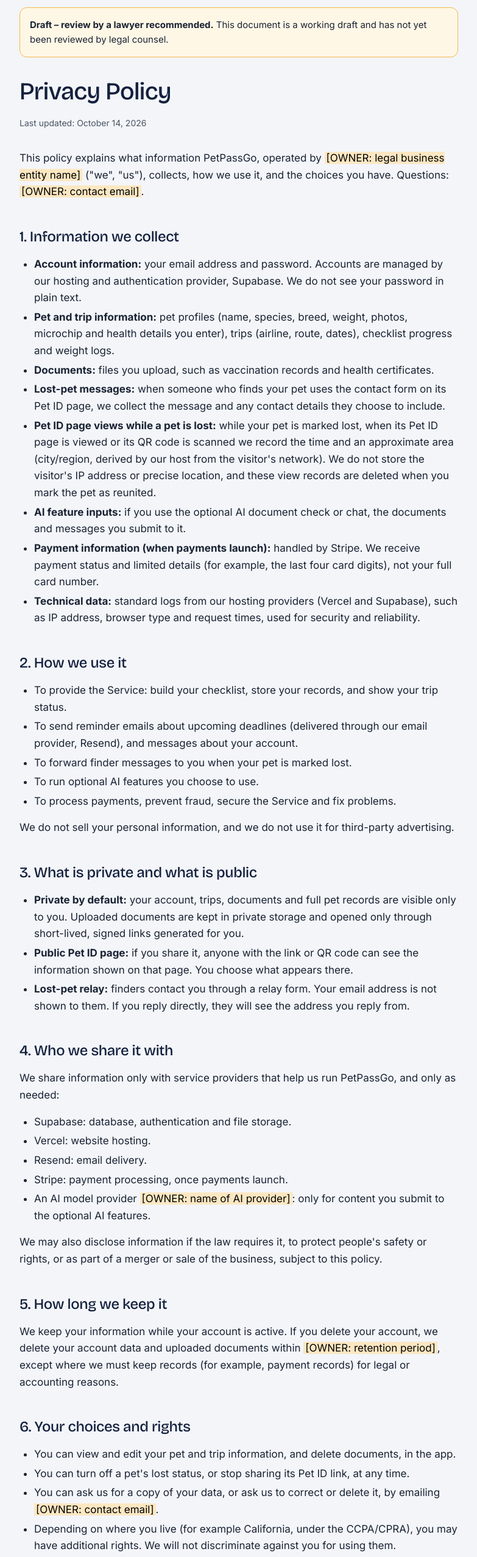
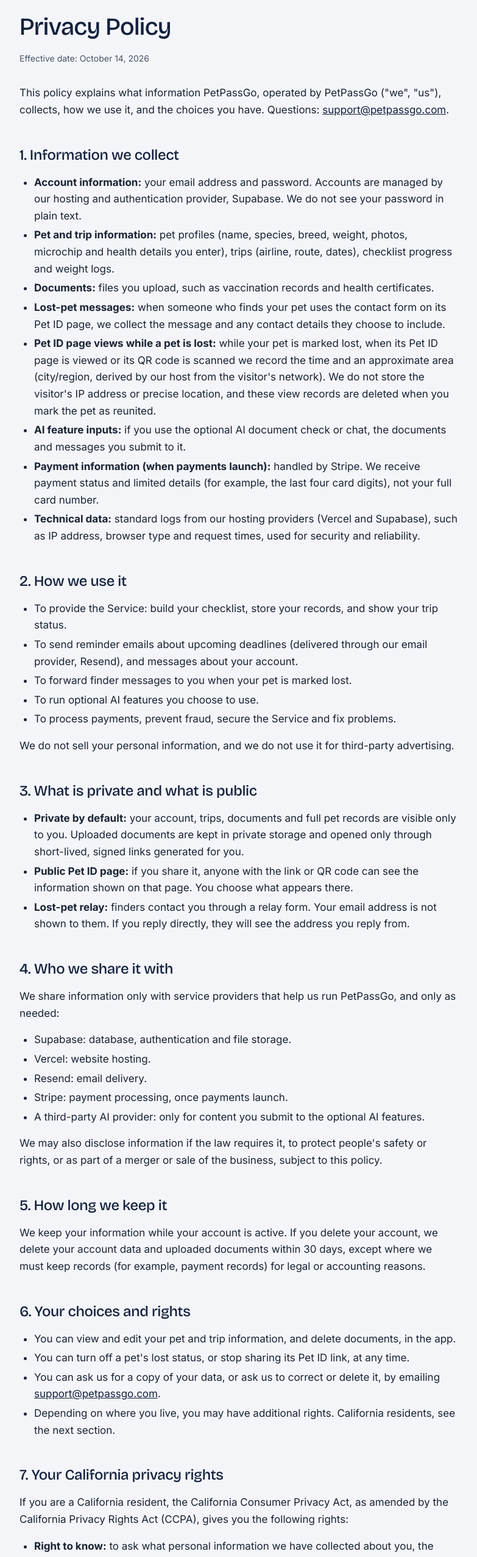
Before and after one commit to nimaesfand/petpassgo, a Next.js app: page /privacy in a window 1280 px wide. Shown: the part 120-2674 px from the top of the page at 61% size, without its empty margins (248-1031 px from the left). Built offline with nearby package versions, Linux system fonts and the light colour scheme; no server answers.

Commit message:
Finalize Terms and Privacy: fill details, California rights section, add to sitemap

```diff
--- a/app/privacy/page.js
+++ b/app/privacy/page.js
@@ -1,4 +1,4 @@
-import { LegalPage, H, P, UL, O } from "../../components/LegalPage";
+import { LegalPage, H, P, UL, Email } from "../../components/LegalPage";
 
 export const metadata = {
   title: "Privacy Policy",
@@ -9,7 +9,7 @@
 export default function PrivacyPage() {
   return (
     <LegalPage title="Privacy Policy" updated="October 14, 2026">
-      <P>This policy explains what information PetPassGo, operated by <O>legal business entity name</O> ("we", "us"), collects, how we use it, and the choices you have. Questions: <O>contact email</O>.</P>
+      <P>This policy explains what information PetPassGo, operated by PetPassGo ("we", "us"), collects, how we use it, and the choices you have. Questions: <Email />.</P>
 
       <H>1. Information we collect</H>
       <UL>
@@ -47,32 +47,46 @@
         <li>Vercel: website hosting.</li>
         <li>Resend: email delivery.</li>
         <li>Stripe: payment processing, once payments launch.</li>
-        <li>An AI model provider <O>name of AI provider</O>: only for content you submit to the optional AI features.</li>
+        <li>A third-party AI provider: only for content you submit to the optional AI features.</li>
       </UL>
       <P>We may also disclose information if the law requires it, to protect people's safety or rights, or as part of a merger or sale of the business, subject to this policy.</P>
 
       <H>5. How long we keep it</H>
-      <P>We keep your information while your account is active. If you delete your account, we delete your account data and uploaded documents within <O>retention period</O>, except where we must keep records (for example, payment records) for legal or accounting reasons.</P>
+      <P>We keep your information while your account is active. If you delete your account, we delete your account data and uploaded documents within 30 days, except where we must keep records (for example, payment records) for legal or accounting reasons.</P>
 
       <H>6. Your choices and rights</H>
       <UL>
         <li>You can view and edit your pet and trip information, and delete documents, in the app.</li>
         <li>You can turn off a pet's lost status, or stop sharing its Pet ID link, at any time.</li>
-        <li>You can ask us for a copy of your data, or ask us to correct or delete it, by emailing <O>contact email</O>.</li>
-        <li>Depending on where you live (for example California, under the CCPA/CPRA), you may have additional rights. We will not discriminate against you for using them.</li>
+        <li>You can ask us for a copy of your data, or ask us to correct or delete it, by emailing <Email />.</li>
+        <li>Depending on where you live, you may have additional rights. California residents, see the next section.</li>
       </UL>
 
-      <H>7. Security</H>
+      <H>7. Your California privacy rights</H>
+      <P>If you are a California resident, the California Consumer Privacy Act, as amended by the California Privacy Rights Act (CCPA), gives you the following rights:</P>
+      <UL>
+        <li><strong>Right to know:</strong> to ask what personal information we have collected about you, the categories of sources, why we collect it, and the categories of third parties we disclose it to.</li>
+        <li><strong>Right to access:</strong> to get a copy of the specific personal information we hold about you.</li>
+        <li><strong>Right to delete:</strong> to ask us to delete your personal information, subject to legal exceptions.</li>
+        <li><strong>Right to correct:</strong> to ask us to correct inaccurate personal information.</li>
+        <li><strong>Right to opt out of sale or sharing:</strong> we do not sell your personal information and do not share it for cross-context behavioral advertising, so there is nothing to opt out of.</li>
+        <li><strong>Right to limit use of sensitive personal information:</strong> we use your account login details only to provide the Service, as the CCPA permits.</li>
+        <li><strong>Non-discrimination:</strong> we will not deny you service, charge you a different price, or give you a lower level of service for using these rights.</li>
+      </UL>
+      <P>Categories of personal information we collect: identifiers (such as email address); account login details; content you upload (pet records and documents); internet activity on our Service (technical logs); approximate location of Pet ID page views while a pet is marked lost; and commercial information (purchase records, once payments launch). The sources, purposes and recipients are described in sections 1, 2 and 4 above. We keep each category for as long as described in section 5.</P>
+      <P>To use these rights, email <Email /> from the address on your account. We will verify your request by confirming it with that email address, and respond within 45 days. You can also use an authorized agent; we may ask for proof that the agent is authorized and confirm your identity directly.</P>
+
+      <H>8. Security</H>
       <P>We use access controls (database row-level security), private storage, signed links and encryption in transit to protect your information. No system is perfectly secure, so we cannot guarantee absolute security.</P>
 
-      <H>8. Children</H>
+      <H>9. Children</H>
       <P>PetPassGo is not directed to children under 13, and we do not knowingly collect their personal information.</P>
 
-      <H>9. Changes</H>
+      <H>10. Changes</H>
       <P>If we change this policy in a material way, we will notify you by email or in the app before the change takes effect.</P>
 
-      <H>10. Contact</H>
-      <P><O>legal business entity name</O>, <O>business mailing address</O>, <O>contact email</O>.</P>
+      <H>11. Contact</H>
+      <P>Questions about this policy or your data: <Email />.</P>
     </LegalPage>
   );
 }
--- a/app/sitemap.js
+++ b/app/sitemap.js
@@ -7,7 +7,8 @@
   const pages = ["", "/assessment", "/airlines", "/faq", "/blog"].map((p) => ({
     url: `${SITE_URL}${p}`, lastModified: now, changeFrequency: "weekly", priority: p === "" ? 1 : 0.7,
   }));
+  const legal = ["/terms", "/privacy"].map((p) => ({ url: `${SITE_URL}${p}`, lastModified: new Date("2026-10-14"), changeFrequency: "yearly", priority: 0.3 }));
   const airlines = AIRLINE_GUIDES.map((a) => ({ url: `${SITE_URL}/airlines/${a.slug}`, lastModified: now, changeFrequency: "monthly", priority: 0.6 }));
   const posts = getAllPosts().map((p) => ({ url: `${SITE_URL}/blog/${p.slug}`, lastModified: new Date(p.date || now), changeFrequency: "monthly", priority: 0.5 }));
-  return [...pages, ...airlines, ...posts];
+  return [...pages, ...legal, ...airlines, ...posts];
 }
--- a/app/terms/page.js
+++ b/app/terms/page.js
@@ -1,4 +1,4 @@
-import { LegalPage, H, P, UL, O } from "../../components/LegalPage";
+import { LegalPage, H, P, UL, Email } from "../../components/LegalPage";
 
 export const metadata = {
   title: "Terms of Service",
@@ -9,7 +9,7 @@
 export default function TermsPage() {
   return (
     <LegalPage title="Terms of Service" updated="October 14, 2026">
-      <P>These Terms of Service ("Terms") govern your use of PetPassGo (the "Service"), operated by <O>legal business entity name</O>, <O>business mailing address</O> ("PetPassGo", "we", "us"). By creating an account or using the Service, you agree to these Terms.</P>
+      <P>These Terms of Service ("Terms") govern your use of PetPassGo (the "Service"), operated by PetPassGo ("PetPassGo", "we", "us"). By creating an account or using the Service, you agree to these Terms.</P>
 
       <H>1. What PetPassGo is, and what it is not</H>
       <P>PetPassGo helps you prepare to fly with a pet or service animal. It organizes airline and government requirements into a checklist, stores your pet's records, and sends reminders.</P>
@@ -18,7 +18,7 @@
       <H>2. Your account</H>
       <UL>
         <li>Accounts are created and authenticated through our hosting provider, Supabase. You must give accurate information and keep your password secure.</li>
-        <li>You are responsible for activity on your account. Tell us promptly at <O>contact email</O> if you believe it has been accessed without permission.</li>
+        <li>You are responsible for activity on your account. Tell us promptly at <Email /> if you believe it has been accessed without permission.</li>
         <li>You must be at least 18 years old, or the age of majority where you live, to create an account.</li>
       </UL>
 
@@ -44,7 +44,7 @@
         <li>Requirements refresh: $19.99, one-time.</li>
       </UL>
       <P>You can cancel a membership at any time; cancellation takes effect at the end of the current billing period. Prices may change; we will show the current price before you pay.</P>
-      <P><strong>Refunds:</strong> <O>refund policy — e.g. eligibility, time window, how to request a refund</O></P>
+      <P><strong>Refunds:</strong> If you have not yet used the trip details you purchased, you can get a full refund within 7 days of purchase. To request one, email <Email /> from the address on your account.</P>
 
       <H>7. Acceptable use</H>
       <P>Do not misuse the Service. That includes: breaking the law; uploading content you have no right to share; uploading malware; trying to access other users' data; scraping or reselling our content; or interfering with the Service's security or operation.</P>
@@ -59,16 +59,16 @@
       <P>To the fullest extent permitted by law, PetPassGo will not be liable for indirect, incidental, special or consequential damages, or for lost travel costs. Our total liability for any claim relating to the Service is limited to the amount you paid us in the 12 months before the claim. Some jurisdictions do not allow these limits, so they may not apply to you.</P>
 
       <H>11. Ending your use</H>
-      <P>You can stop using the Service and ask us to delete your account at any time by contacting <O>contact email</O>. We may suspend or end accounts that break these Terms.</P>
+      <P>You can stop using the Service and ask us to delete your account at any time by emailing <Email />. We may suspend or end accounts that break these Terms.</P>
 
       <H>12. Changes to these Terms</H>
       <P>We may update these Terms. If a change is material, we will notify you by email or in the app before it takes effect. If you keep using the Service after that, you accept the updated Terms.</P>
 
       <H>13. Governing law</H>
-      <P>These Terms are governed by the laws of the State of <O>governing-law state</O>, without regard to its conflict-of-law rules.</P>
+      <P>These Terms are governed by the laws of the State of California, without regard to its conflict-of-law rules.</P>
 
       <H>14. Contact</H>
-      <P><O>legal business entity name</O>, <O>business mailing address</O>, <O>contact email</O>.</P>
+      <P>Questions about these Terms: <Email />.</P>
     </LegalPage>
   );
 }
--- a/components/LegalPage.js
+++ b/components/LegalPage.js
@@ -6,11 +6,8 @@
     <>
       <SiteHeader />
       <Prose>
-        <div className="mb-6 rounded-xl p-4" style={{ background: "#FFF7E6", border: "1px solid #F2B84B", fontSize: 15 }}>
-          <strong>Draft – review by a lawyer recommended.</strong> This document is a working draft and has not yet been reviewed by legal counsel.
-        </div>
         <h1 style={{ fontFamily: "var(--font-display), system-ui, sans-serif", fontSize: 40, color: "#14213D" }} className="mb-2">{title}</h1>
-        <p className="mb-8" style={{ fontSize: 14, color: "#4B5565" }}>Last updated: {updated}</p>
+        <p className="mb-8" style={{ fontSize: 14, color: "#4B5565" }}>Effective date: {updated}</p>
         <div className="legal">{children}</div>
         <p className="mt-10" style={{ fontSize: 14 }}><a href="/terms" style={{ color: "#14213D", textDecoration: "underline" }}>Terms of Service</a> · <a href="/privacy" style={{ color: "#14213D", textDecoration: "underline" }}>Privacy Policy</a></p>
       </Prose>
@@ -23,4 +20,4 @@
 }
 export function P({ children }) { return <p className="mb-4">{children}</p>; }
 export function UL({ children }) { return <ul className="mb-4 list-disc pl-6 space-y-1">{children}</ul>; }
-export function O({ children }) { return <mark style={{ background: "#FDE7C2", padding: "0 3px" }}>[OWNER: {children}]</mark>; }
+export function Email() { return <a href="mailto:support@petpassgo.com" style={{ color: "#14213D", textDecoration: "underline" }}>support@petpassgo.com</a>; }
```
